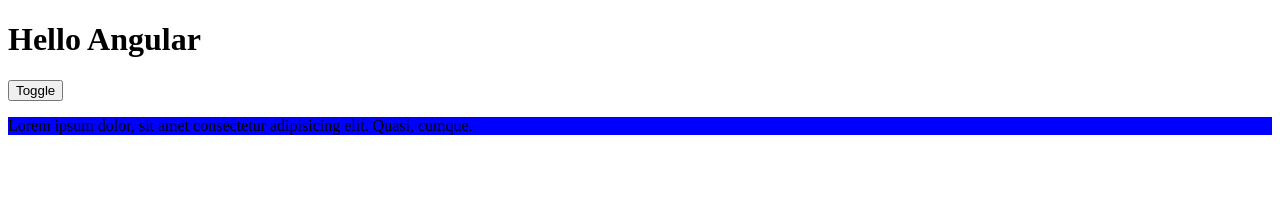
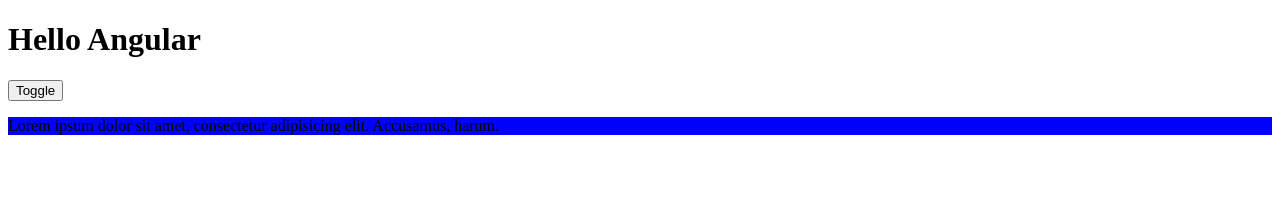
Before and after one commit to yakidan/Angular, an Angular app in the folder Angular/Practise/basics-and-syntax/angular-basics/: page / in a window 1280 px wide. Shown: the top 207 px of the page. Built offline with nearby package versions, Linux system fonts and the light colour scheme.

Commit message:
Learn ngIf else

```diff
--- a/Angular/Practise/basics-and-syntax/angular-basics/src/app/app.component.html
+++ b/Angular/Practise/basics-and-syntax/angular-basics/src/app/app.component.html
@@ -1,22 +1,10 @@
 <h1>Hello Angular</h1>
 
-<button (click)="backgroundToggle = !backgroundToggle">
-  Toggle</button>
-<!-- <div [ngStyle]="{
-  wigth:'200px',
-  height:'200px',
-  borderRadius:'5px',
-  border:'1px solid #AAA',
-  background:backgroundToggle?'red':'blue'
-}">
-</div> -->
-<!-- <p [ngClass]="{
-  red: backgroundToggle,
-  blue:!backgroundToggle
-}">Lorem ipsum dolor sit amet consectetur adipisicing elit. Iste, laudantium.</p> -->
+<button (click)="toggle=!toggle">
+  Toggle
+</button>
 
-<p
-[class.blue]="!backgroundToggle"
-[class.red]="backgroundToggle"
->
-Lorem ipsum dolor, sit amet consectetur adipisicing elit. Quasi, cumque.</p>
+<p *ngIf="toggle;else blueP" class="red">Lorem ipsum dolor sit amet, consectetur adipisicing elit. Eaque, labore.</p>
+<ng-template #blueP>
+  <p class="blue">Lorem ipsum dolor sit amet, consectetur adipisicing elit. Accusamus, harum.</p>
+</ng-template>
--- a/Angular/Practise/basics-and-syntax/angular-basics/src/app/app.component.ts
+++ b/Angular/Practise/basics-and-syntax/angular-basics/src/app/app.component.ts
@@ -7,7 +7,7 @@
 })
 
 export class AppComponent {
-  backgroundToggle;
+  toggle=false;
 
 
 
```
